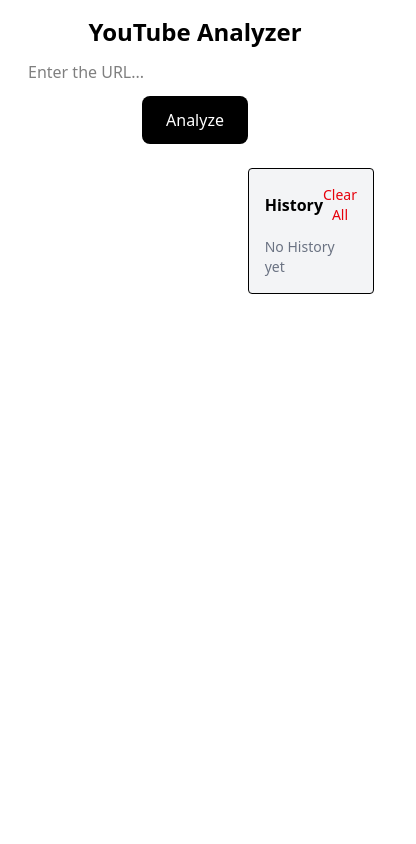
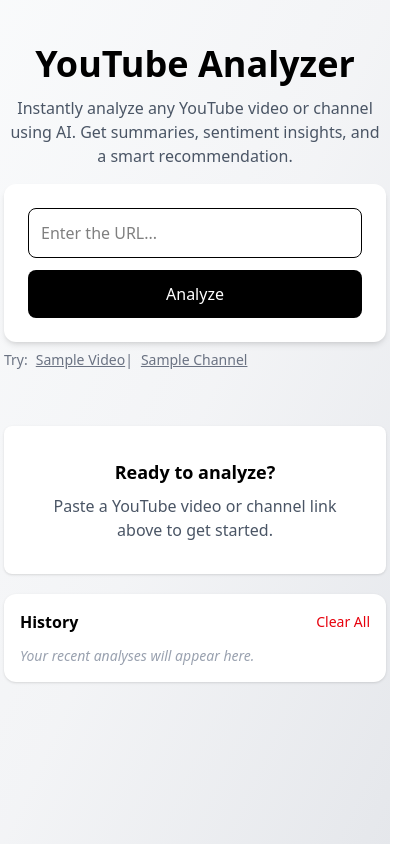
Before and after one commit to tenthin/youtube-analyzer, a React (Vite) app: page / in a window 390 px wide. Shown: the whole page, 416 px wide, since content can reach past the window. Built offline with nearby package versions, Linux system fonts and the light colour scheme.

Commit message:
enhance UI landing experience with hero section and responsive layout

```diff
--- a/src/App.jsx
+++ b/src/App.jsx
@@ -1,9 +1,8 @@
-import { supabase } from "./lib/supabase";
 import Analyze from "./frontend/pages/Analyze";
 
 function App() {
   return (
-    <div className="p-4">
+    <div className="min-h-screen bg-gradient-to-br from-gray-50 via-gray-100 to-gray-200 p-1">
       <Analyze />
     </div>
   );
--- a/src/frontend/components/HistoryPanel.jsx
+++ b/src/frontend/components/HistoryPanel.jsx
@@ -2,7 +2,7 @@
 
 function HistoryPanel({ history, onSelect, onRemove, onClear, activeURL }) {
   return (
-    <div className="flex-[0.6] mt-6 p-4 border rounded bg-gray-100">
+    <div className="p-4">
       <div className="flex justify-between items-center mb-3">
         <h3 className="font-semibold">History</h3>
         <button
@@ -14,28 +14,33 @@
       </div>
 
       {history.length === 0 ? (
-        <p className="text-sm text-gray-500">No History yet</p>
+        <p className="text-sm text-gray-400 italic">
+          Your recent analyses will appear here.
+        </p>
       ) : (
         history.map((item) => (
-          <div key={item.url} className={`group flex justify-between rounded-md py-2 px-4 m-2 ${ item.url === activeURL ? "bg-gray-300" :"hover:bg-gray-300"}`}>
-              <div
+          <div
+            key={item.url}
+            className={`group flex justify-between rounded-md py-2 px-4 m-2 ${item.url === activeURL ? "bg-gray-300" : "hover:bg-gray-300"}`}
+          >
+            <div
               onClick={() => onSelect(item.url)}
               className="flex gap-5 items-center cursor-pointer"
-              >
+            >
               {item.thumbnail && (
                 <img
                   src={item.thumbnail}
                   alt={item.title}
                   className="flex w-16 h-10"
-                  />
-                )}
+                />
+              )}
               <div>
                 <p className="text-sm font-medium">{item.title}</p>
                 <p className="text-xs text-gray-500">{item.type}</p>
               </div>
             </div>
             <button
-            onClick={() => onRemove(item.url)}
+              onClick={() => onRemove(item.url)}
               className="cursor-pointer opacity-0 group-hover:opacity-100 transition"
             >
               <i className="fa-solid fa-trash"></i>
--- a/src/frontend/pages/Analyze.jsx
+++ b/src/frontend/pages/Analyze.jsx
@@ -49,27 +49,54 @@
   }
 
   return (
-    <div>
-      <h1 className="text-2xl font-bold text-center">YouTube Analyzer</h1>
-      <form onSubmit={handleSubmit} className="text-center">
+    <div className="max-w-6xl mx-auto  sm:px-6 ">
+      <div className="text-center mt-10 mb-4">
+        <h1 className="text-4xl font-bold mb-3">YouTube Analyzer</h1>
+
+        <p className="text-gray-600 max-w-xl mx-auto">
+          Instantly analyze any YouTube video or channel using AI. Get
+          summaries, sentiment insights, and a smart recommendation.
+        </p>
+      </div>
+      <div className="bg-white shadow-md rounded-xl p-6 ">
+        <form
+          onSubmit={handleSubmit}
+          className="text-center flex flex-col sm:flex-row justify-center gap-3 "
+        >
           <input
             type="text"
             placeholder="Enter the URL..."
             value={url}
             onChange={(e) => setUrl(e.target.value)}
-          className="w-[400px] p-3"
+            className="w-full max-w-xl p-3 border rounded-lg"
           />
           <button
-          className="bg-black px-6 py-3 text-white rounded-lg"
+            className="bg-black hover:bg-red-800 transition duration-200 px-6 py-3 text-white rounded-lg w-full sm:w-auto cursor-pointer"
             type="submit"
             disabled={loading}
           >
             {loading ? "Analyzing..." : "Analyze"}
           </button>
         </form>
-
-      <div className="flex gap-5">
-        <div className="flex-[1.8]">
+      </div>
+      <div className="text-sm text-gray-500 mt-2">
+        Try:
+        <button
+          onClick={() => setUrl("https://www.youtube.com/watch?v=dQw4w9WgXcQ")}
+          className="ml-2 underline hover:text-black"
+        >
+          Sample Video
+        </button>
+        |
+        <button
+          onClick={() => setUrl("https://www.youtube.com/@MrBeast")}
+          className="ml-2 underline hover:text-black"
+        >
+          Sample Channel
+        </button>
+      </div>
+      <div className="flex gap-5 flex-col lg:flex-row mt-8">
+        <div className="w-full lg:w-2/3">
           {loading && <SkeletonResult />}
 
           {!loading && error && (
@@ -78,8 +105,16 @@
               onRetry={() => activeURL && analyze(activeURL)}
             />
           )}
+          {!loading && !error && !result && (
+            <div className="mt-6 p-8 text-center rounded-lg bg-white shadow-sm">
+              <h3 className="text-lg font-semibold mb-2">Ready to analyze?</h3>
+              <p className="text-gray-600">
+                Paste a YouTube video or channel link above to get started.
+              </p>
+            </div>
+          )}
           {!loading && !error && type === "channel" && channel && analysis && (
-            <div className="mt-6 p-4 border rounded bg-gray-50">
+            <div className="mt-6 p-4 bg-white shadow-sm rounded-lg p-6">
               <h3 className="font-semibold text-lg mb-2">
                 Channel AI Analysis
               </h3>
@@ -103,8 +138,8 @@
           )}
 
           {!loading && !error && type === "video" && video && analysis && (
-            <div className=" mt-6 p-4 border rounded">
-              <div className="flex gap-4 mb-3">
+            <div className=" mt-6 p-4 rounded-lg bg-white shadow-sm">
+              <div className="flex flex-wrap gap-3 mb-4">
                 <button
                   onClick={() => setActiveTab("overview")}
                   className={getTabClass("overview")}
@@ -185,6 +220,7 @@
             </div>
           )}
         </div>
+        <div className="w-full lg:w-1/3 bg-white shadow-sm rounded-xl">
           <HistoryPanel
             history={history}
             onSelect={handleHistorySelect}
@@ -194,6 +230,7 @@
           />
         </div>
       </div>
+    </div>
   );
 }
 
```
Lines whose indentation alone changed are shown as unchanged.
